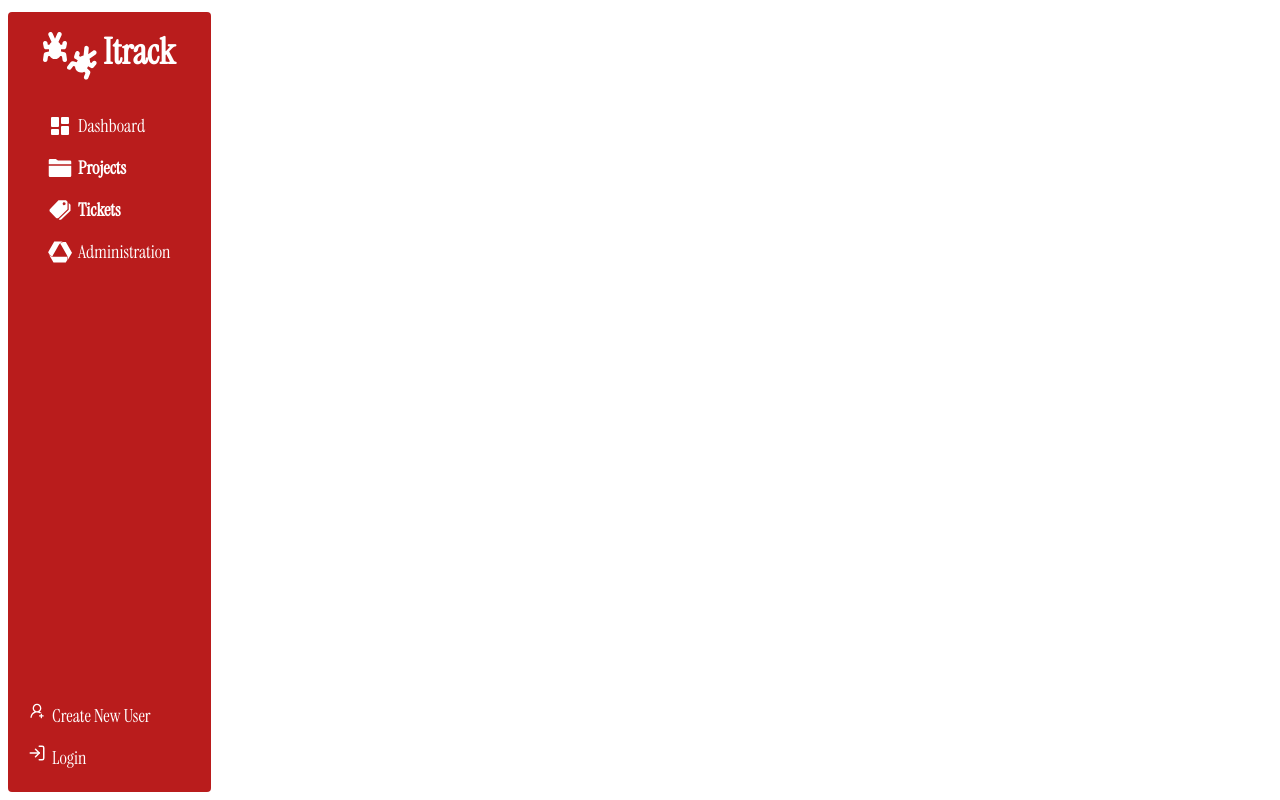
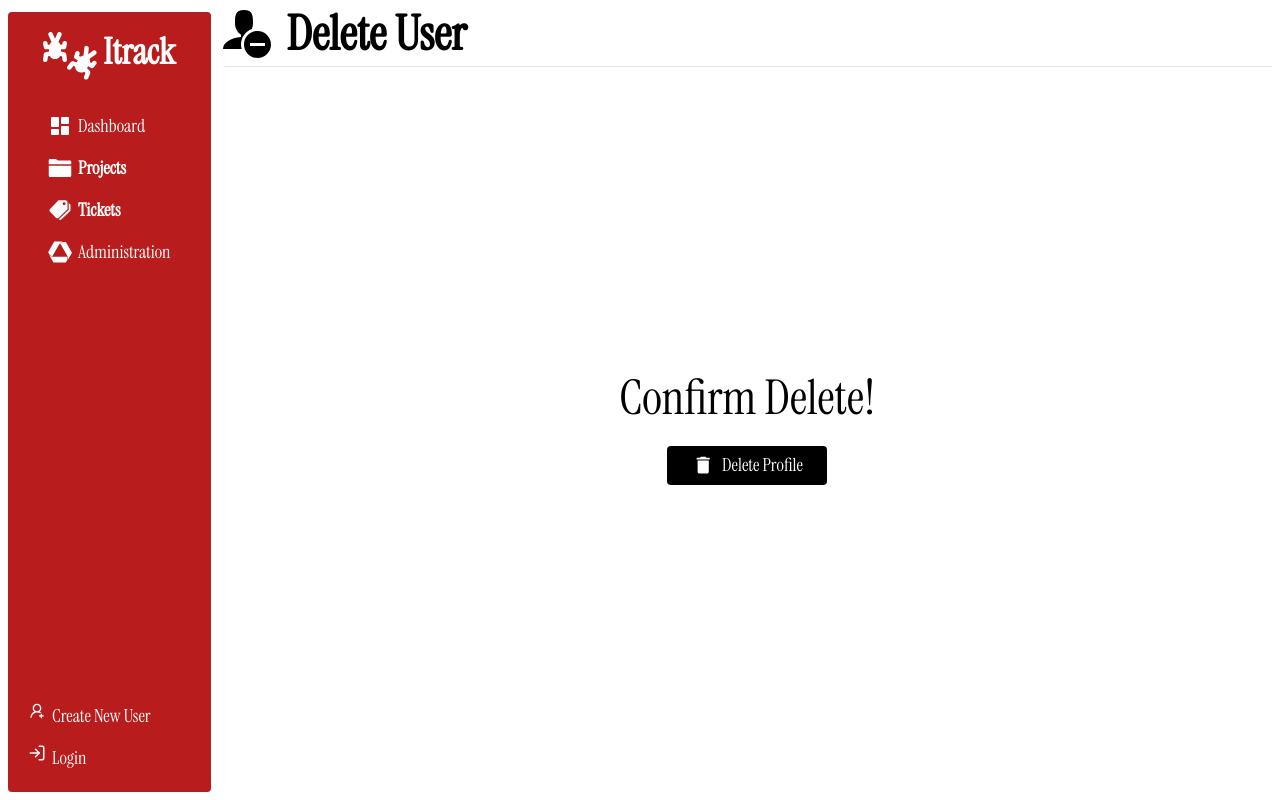
Before and after one commit to KiokoEric/Itrack_Bug_Tracker, a React (Vite) app in the folder Client/Itrack/: page /Delete in a window 1280 px wide. Built offline with nearby package versions, Linux system fonts and the light colour scheme.

Commit message:
Creation of the Delete Page in the User Section of the Itrack Web App

```diff
--- a/Client/Itrack/src/App.tsx
+++ b/Client/Itrack/src/App.tsx
@@ -6,6 +6,7 @@ const Projects = React.lazy(() => import('./Pages/Projects_Folder/Projects/Proje
 const Tickets = React.lazy(() => import('./Pages/Tickets_Folder/Tickets/Tickets'))
 const Login = React.lazy(() => import('./Pages/User/Login/Login'))
 const Profile = React.lazy(() => import('./Pages/User/Profile/Profile'))
+const Delete = React.lazy(() => import('./Pages/User/Delete/Delete'))
 const Registration = React.lazy(() => import('./Pages/User/Registration/Registration'))
 const Administration = React.lazy(() => import('./Pages/Administration/Administration'))
 const ProjectArchives = React.lazy(() => import('./Pages/Archives_Folder/ProjectArchives/ProjectArchives'))
@@ -33,6 +34,7 @@ function App() {
         <Route path='/' element={<React.Suspense><Login /></React.Suspense>} />
         <Route path='/Registration' element={<React.Suspense><Registration /></React.Suspense>} />
         <Route path='/Profile' element={<React.Suspense><Profile /></React.Suspense>} />
+        <Route path='/Delete' element={<React.Suspense><Delete /></React.Suspense>} />
       </Routes>
     </div>
   )
--- /dev/null
+++ b/Client/Itrack/src/Pages/User/Delete/Delete.tsx
@@ -0,0 +1,26 @@
+import React from 'react';
+import { MdDelete } from "react-icons/md";
+import { ImUserMinus } from "react-icons/im";
+import Button from '../../../Components/Common/Button/Button';
+
+const Delete:React.FC = () => {
+return (
+    <div className='flex flex-col text-black w-11/12'>
+        <figure className='flex gap-4' >
+            <ImUserMinus size="3rem" />
+            <h1 className='font-bold pb-2 text-5xl'>Delete User</h1>
+        </figure>
+        <hr />
+        <div className='flex flex-col items-center justify-center gap-5 m-auto w-11/12'>
+            <h1 className='text-center text-5xl'>Confirm Delete!</h1>
+            <Button
+                Children={<MdDelete size="1.4rem" />}
+                ButtonText='Delete Profile'
+                ButtonStyle='bg-black cursor-pointer flex items-center justify-center gap-2 mt-1 text-center text-white px-3 py-1.5 rounded w-40'
+            />
+        </div>
+    </div>
+)
+}
+
+export default Delete
```
